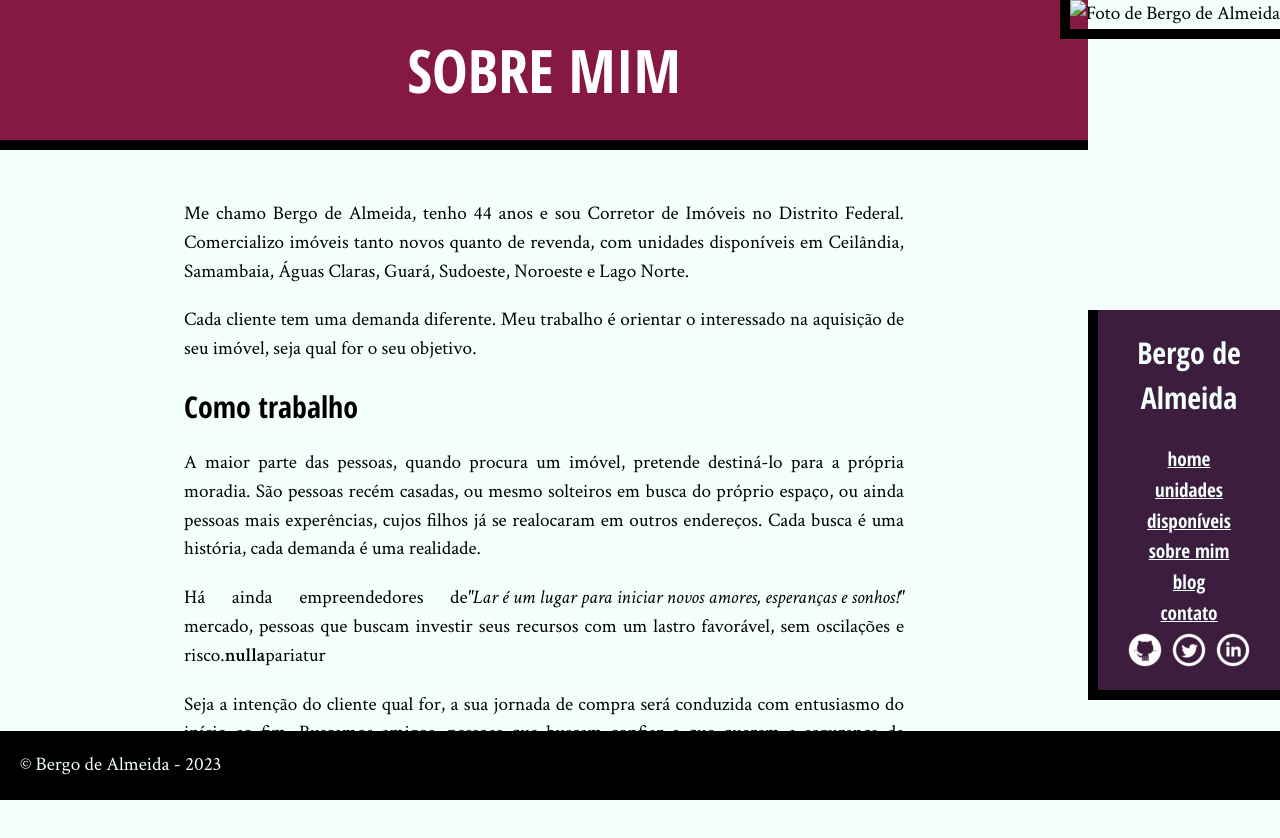
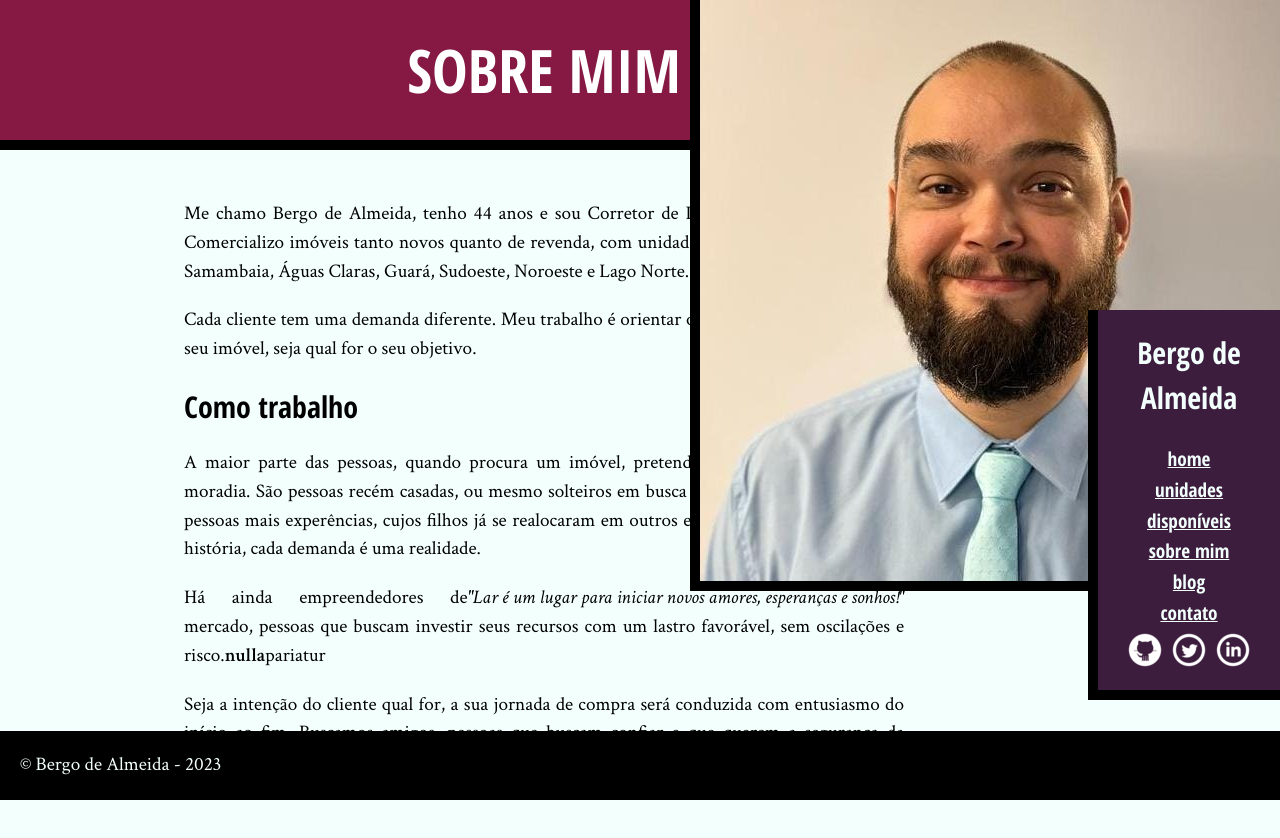
Before and after one commit to ppbergo/bergodealmeida, a plain HTML site: page index.html in a window 1280 px wide. Drawn offline with Linux system fonts and the light colour scheme.

Commit message:
Update index.html

```diff
--- a/index.html
+++ b/index.html
@@ -33,7 +33,7 @@
 
 			</div>
 		</main>
-		<img src="img/Bergo em 3 por 4.jpg" alt="Foto de Bergo de Almeida" class="minha-foto">
+		<img src="img/Bergo em 3 por 4.jpeg" alt="Foto de Bergo de Almeida" class="minha-foto">
 		<aside class="navegacao-site">
 			<h1>Bergo de Almeida</h1>
 			<nav>
```
